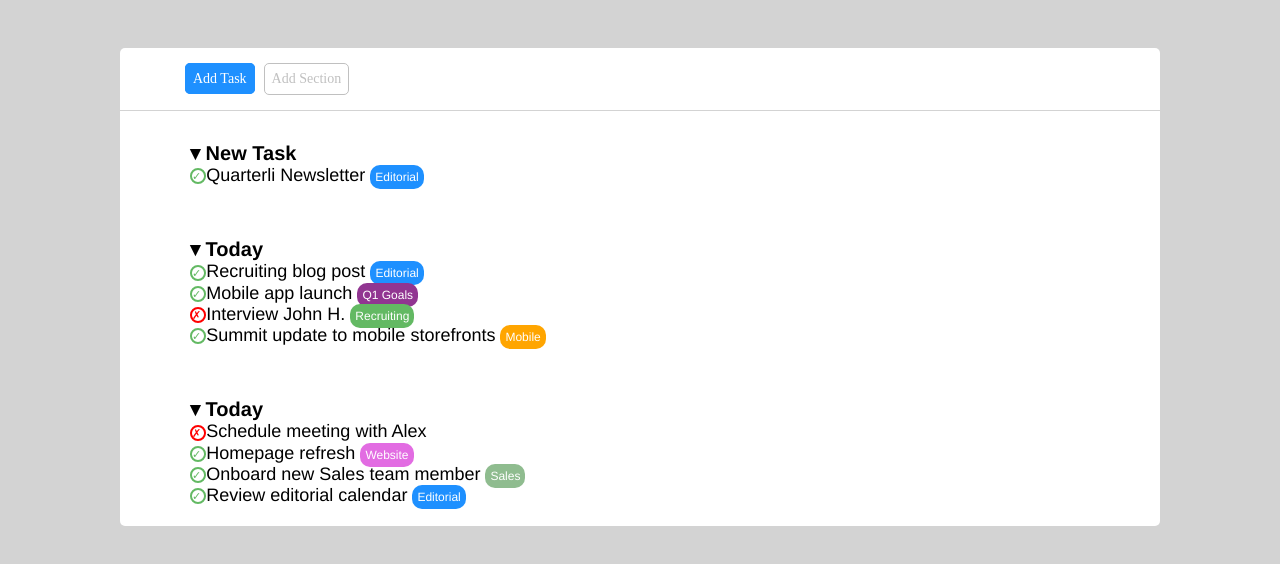
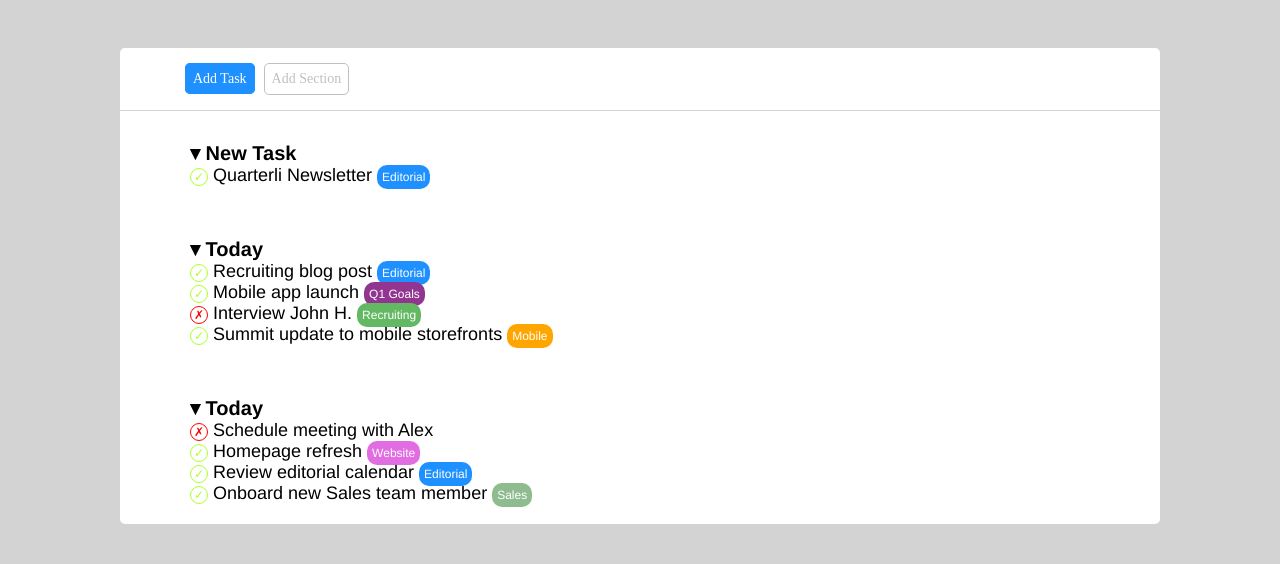
Before and after one commit to JacopoMarini/html-css-toboolist, a plain HTML site: page index.html in a window 1280 px wide. Shown: the part 54-618 px from the top of the page. Drawn offline with Linux system fonts and the light colour scheme.

Commit message:
fix circles

```diff
--- a/css/app.css
+++ b/css/app.css
@@ -87,17 +87,27 @@ main{
     font-weight: 400;
 }
 
-.circle {
-        width: 30px;
-        height: 30px;
-        border-radius: 50%;
-        font-size: 11px;
-        text-align: center;
-        display: inline;
-        vertical-align: middle;
-        line-height: 20px;
+.icon {
+    border-width: 1px;
+    border-style: solid;
+    border-color: currentColor;
+    border-radius: 50%;
+    display: inline-block;
+    width: 18px;
+    line-height: 16px;
+    text-align: center;
+    font-size: 12px;
 }
- ul{
+
+.icon-check{
+    color: greenyellow;
+}
+
+.icon-cross{
+    color: red;
+}
+
+ul{
     list-style-type: none;
     padding-top: 30px;
  }
@@ -142,12 +152,6 @@ main{
     color: white;
  }
 
- .circle-red{
-    border: 2px solid red;
-    color: red;
-    text-align: center;
- }
-
  .website{
     background-color: rgb(226, 108, 226);
     display: inline;
@@ -167,9 +171,3 @@ main{
     font-size: 12px;
     color: white;
  }
-
- .circle-green{
-    border: 2px solid rgb(99, 185, 99);
-    color: rgb(99, 185, 99);
-    text-align: center;
- }
--- a/index.html
+++ b/index.html
@@ -25,23 +25,23 @@
         <div id="div-content">
            <ul class="lista">
             <li class="title"><strong>&dtrif; New Task</strong></li>
-            <li><div class="circle circle-green"> &check; </div> Quarterli Newsletter <div class="editorial">Editorial</div></li>
+            <li><span class="icon icon-check"> &check; </span> Quarterli Newsletter <div class="editorial">Editorial</div></li>
            </ul>
 
            <ul class="lista">
             <li class="title"><strong>&dtrif; Today</strong></li>
-            <li><div class="circle circle-green"> &check; </div> Recruiting blog post <div class="editorial">Editorial</div></li>
-            <li><div class="circle circle-green"> &check; </div> Mobile app launch <div class="goals">Q1 Goals</div></li>
-            <li><div class="circle circle-red"> &cross; </div> Interview John H. <div class="recruiting">Recruiting</div></li>
-            <li><div class="circle circle-green"> &check; </div> Summit update to mobile storefronts <div class="mobile">Mobile</div></li>
+            <li><span class="icon icon-check"> &check; </span> Recruiting blog post <div class="editorial">Editorial</div></li>
+            <li><span class="icon icon-check"> &check; </span> Mobile app launch <div class="goals">Q1 Goals</div></li>
+            <li><span class="icon icon-cross"> &cross; </span> Interview John H. <div class="recruiting">Recruiting</div></li>
+            <li><span class="icon icon-check"> &check; </span>  Summit update to mobile storefronts <div class="mobile">Mobile</div></li>
         </ul>
 
         <ul class="lista">
             <li class="title"><strong>&dtrif; Today</strong></li>
-            <li><div class="circle circle-red"> &cross; </div> Schedule meeting with Alex</li>
-            <li><div class="circle circle-green"> &check; </div> Homepage refresh <div class="website">Website</div></li>
-            <li><div class="circle circle-green"> &check; </div> Onboard new Sales team member <div class="sales">Sales</div></li>
-            <li><div class="circle circle-green"> &check; </div> Review editorial calendar <div class="editorial">Editorial</div></li>
+            <li><span class="icon icon-cross"> &cross; </span> Schedule meeting with Alex</li>
+            <li><span class="icon icon-check"> &check; </span> Homepage refresh <div class="website">Website</div></li>
+            <li><span class="icon icon-check"> &check; </span> Review editorial calendar <div class="editorial">Editorial</div></li>
+            <li><span class="icon icon-check"> &check; </span> Onboard new Sales team member <div class="sales">Sales</div></li>
         </ul>
 
         </div>
```
